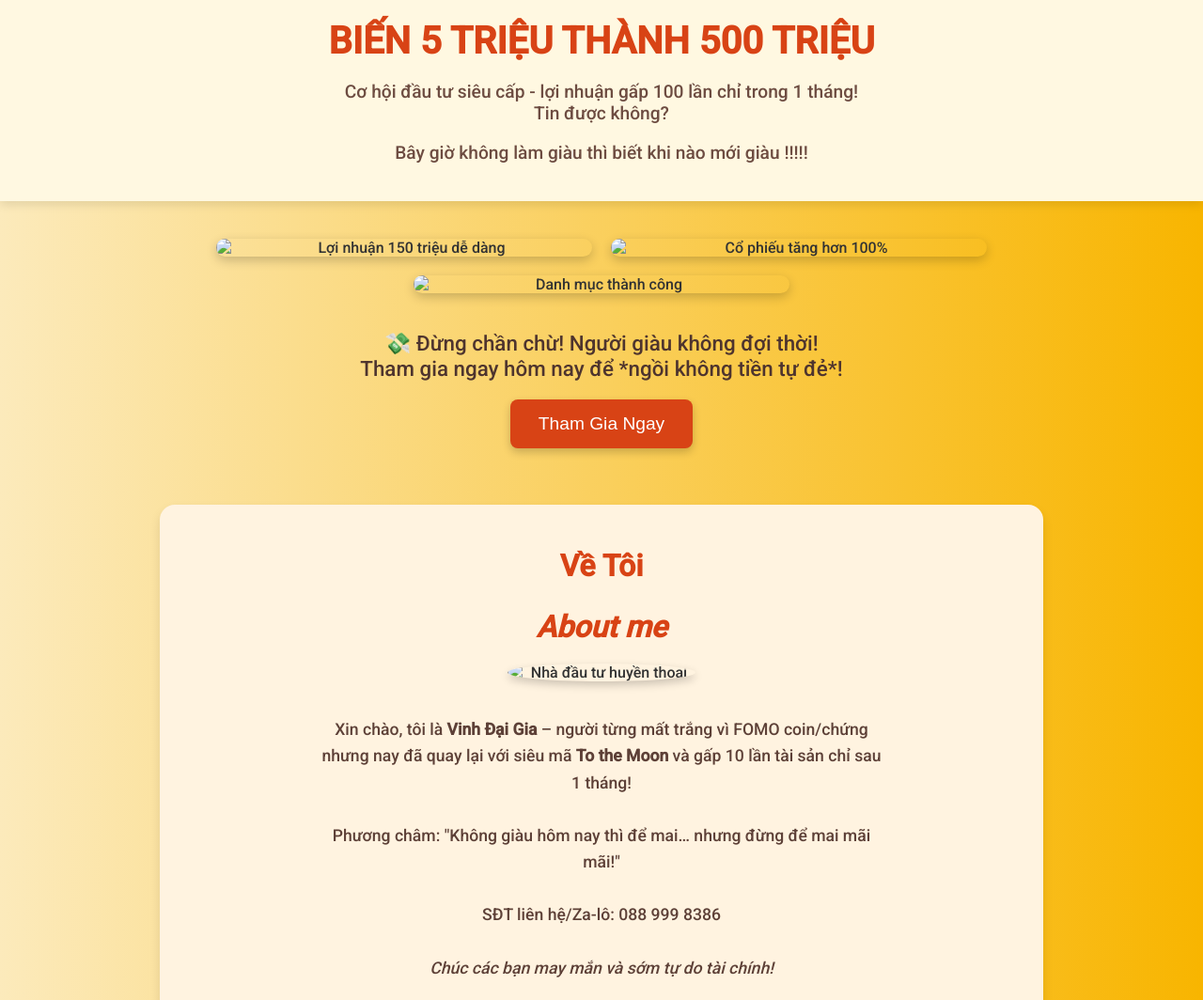
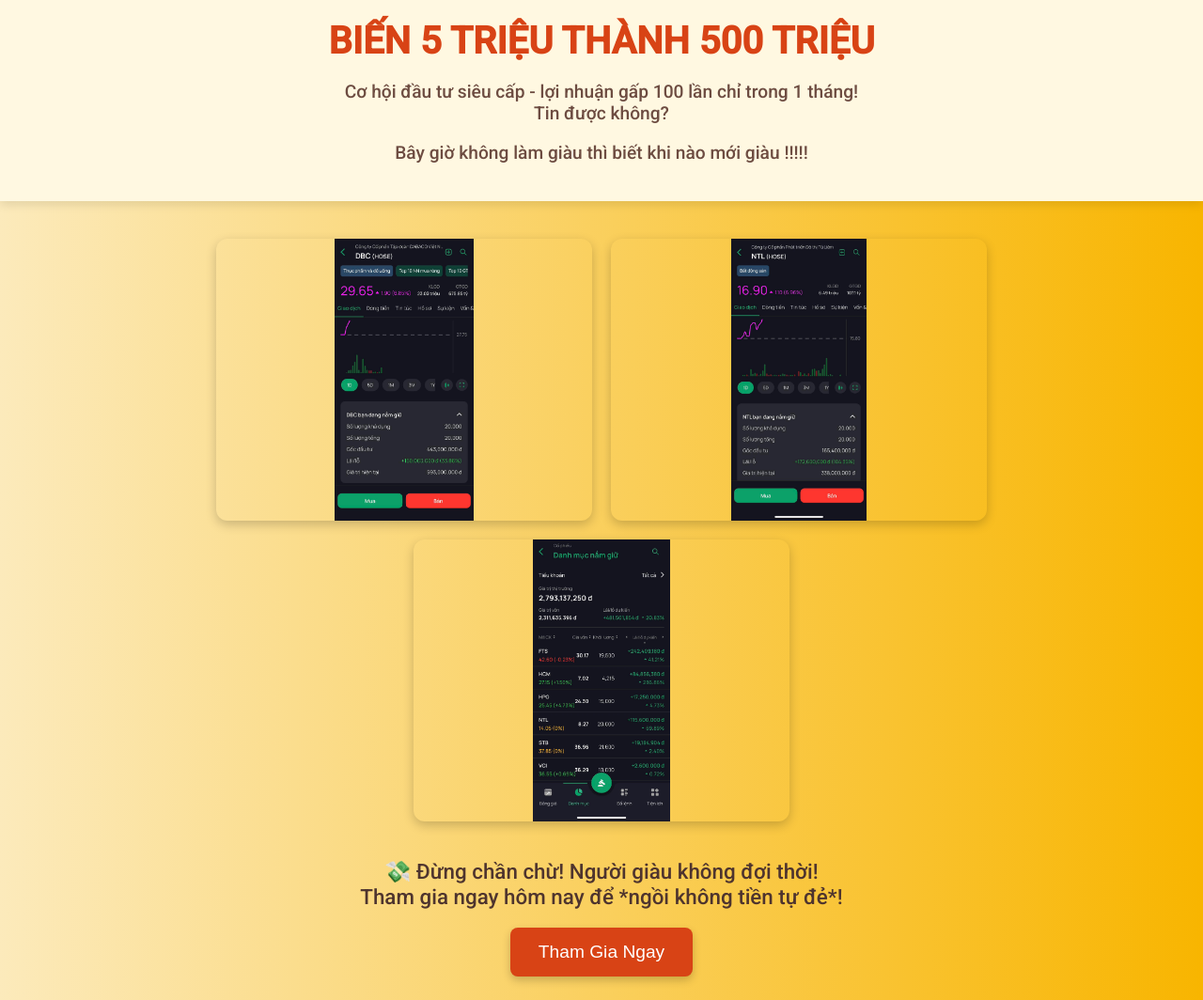
Before and after one commit to PhuVinhDinh/stock-web-demo, a plain HTML site: page index.html in a window 1280 px wide. Shown: the top 1064 px of the page at 94% size. Drawn offline with Linux system fonts and the light colour scheme.

Commit message:
Update index.html
Update <img> file directory to solve hidden images

```diff
--- a/index.html
+++ b/index.html
@@ -120,9 +120,9 @@
 
   <div class="container">
     <div class="images">
-      <img src="./Image/stock-1-profit.jpg" alt="Lợi nhuận 150 triệu dễ dàng">
-      <img src="./Image/stock-2-profit.jpg" alt="Cổ phiếu tăng hơn 100%">
-      <img src="./Image/stock-4-profit.jpg" alt="Danh mục thành công">
+      <img src="stock-1-profit.jpg" alt="Lợi nhuận 150 triệu dễ dàng">
+      <img src="stock-2-profit.jpg" alt="Cổ phiếu tăng hơn 100%">
+      <img src="stock-4-profit.jpg" alt="Danh mục thành công">
     </div>
 
     <div class="cta">
@@ -138,9 +138,9 @@
   <h2>Về Tôi</h2>
   <h2><em>About me</em></h2>
   <div class="about-content">
-    <img src="./Image/cat-meme-2.jpeg" alt="Nhà đầu tư huyền thoại" />
+    <img src="cat-meme-2.jpeg" alt="Nhà đầu tư huyền thoại" />
     <p>
-      Xin chào, tôi là <strong>Vinh Đại Gia</strong> – người từng mất trắng vì FOMO coin/chứng nhưng nay đã quay lại với siêu mã <strong>To the Moon</strong> và gấp 10 lần tài sản chỉ sau 1 tháng!
+      Xin chào, tôi là <strong>Vinh Đại Gia</strong> – người từng mất trắng vì FOMO coin/chứng nhưng nay đã quay lại với siêu mã <strong>To the Moon</strong> và gấp 100 lần tài sản chỉ sau 1 tháng!
       <br/><br/>
       Phương châm: "Không giàu hôm nay thì để mai… nhưng đừng để mai mãi mãi!"
       <br/><br/>SĐT liên hệ/Za-lô: 088 999 8386
```
